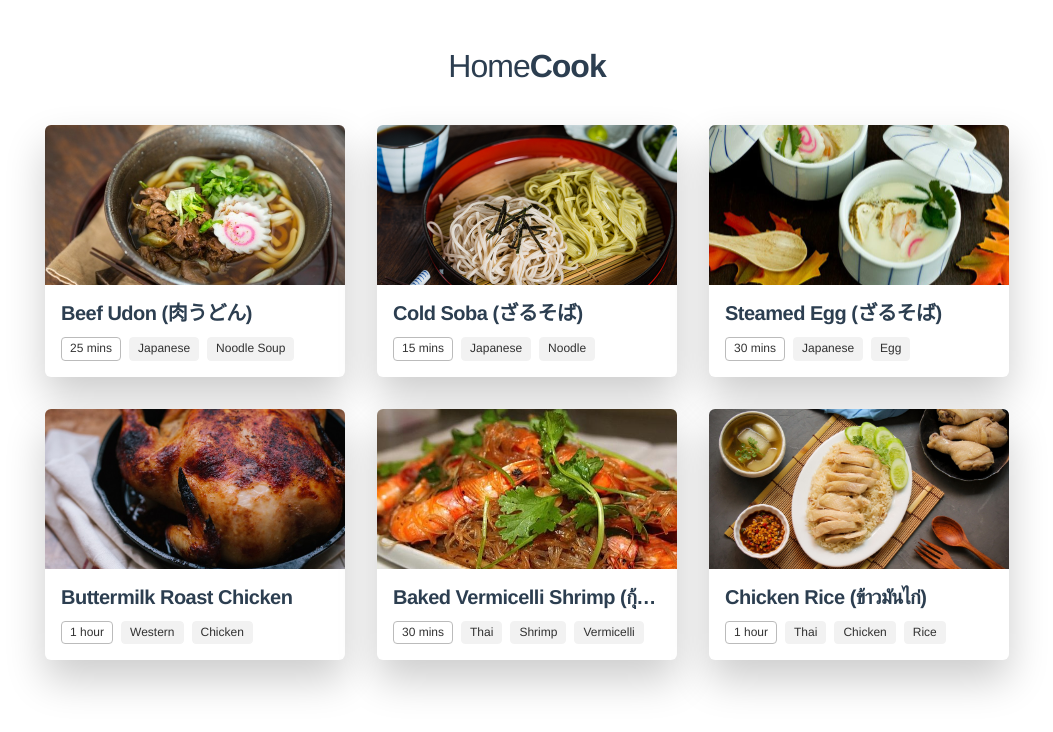
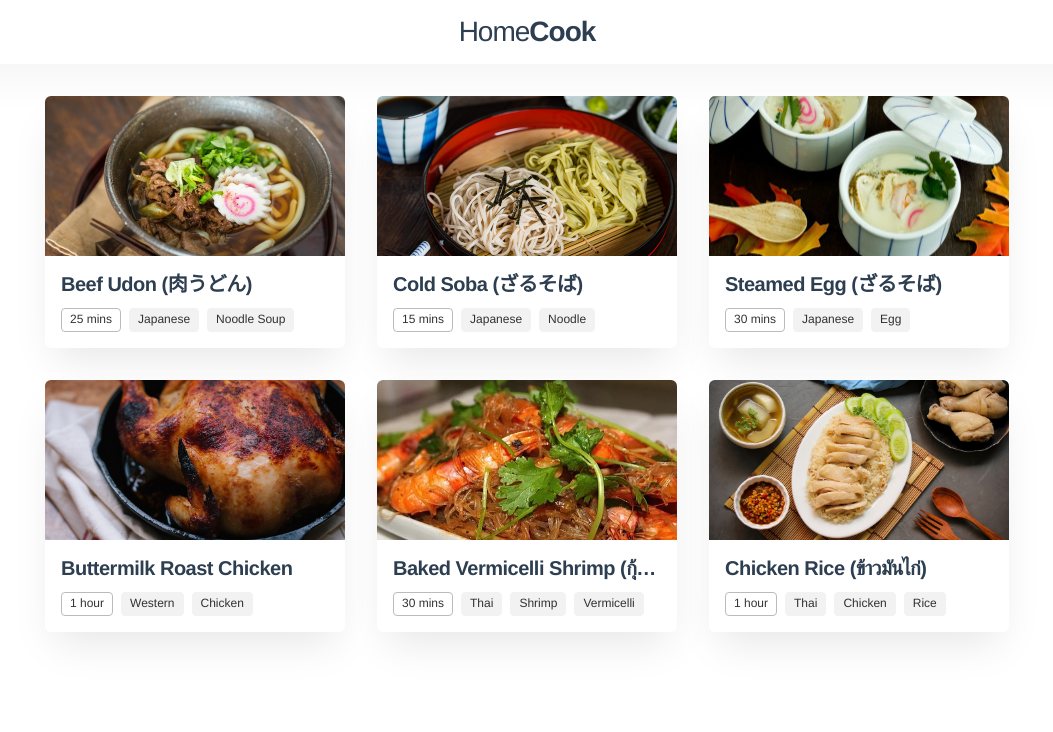
Before and after one commit to wivorn/homecook, a Vue app: page /#/ in a window 1280 px wide. Shown: the top 732 px of the page, without its empty margins (113-1166 px from the left). Built offline with nearby package versions, Linux system fonts and the light colour scheme.

Commit message:
Add navigation

```diff
--- a/src/App.vue
+++ b/src/App.vue
@@ -1,17 +1,55 @@
 <template>
   <div id="app">
-    <router-view/>
+    <nav>
+      <div class="container">
+        <h1 class="logo">Home<span>Cook</span></h1>
+      </div>
+    </nav>
+    <router-view />
   </div>
 </template>
 
 <style lang="scss">
 @import url("./styles/normalize.scss");
 
+* {
+  box-sizing: border-box;
+}
+
 #app {
+  position: relative;
   font-family: "Avenir", Helvetica, Arial, sans-serif;
   -webkit-font-smoothing: antialiased;
   -moz-osx-font-smoothing: grayscale;
   text-align: center;
   color: #2c3e50;
+
+  nav {
+    position: fixed;
+    top: 0;
+    left: 0;
+    width: 100%;
+    background: white;
+    z-index: 10;
+    text-align: center;
+    box-shadow: 0 20px 50px -20px rgba(0, 0, 0, 0.1);
+    padding: 16px;
+
+    .logo {
+      margin: 0;
+      font-size: 28px;
+      letter-spacing: -1px;
+      font-weight: normal;
+
+      span {
+        font-weight: bold;
+      }
+    }
+  }
+
+  .container {
+    max-width: 964px;
+    margin: 0 auto;
+  }
 }
 </style>
--- a/src/components/RecipeCard.vue
+++ b/src/components/RecipeCard.vue
@@ -25,7 +25,7 @@ export default {
       elem: null,
       left: 0,
       top: 0,
-      offsetFactor: 10
+      offsetFactor: 8
     };
   },
   computed: {
@@ -86,7 +86,7 @@ export default {
   background: #ffffff;
   text-decoration: none;
   text-align: left;
-  box-shadow: 0 20px 40px rgba(0, 0, 0, 0.2);
+  box-shadow: 0 20px 40px -10px rgba(0, 0, 0, 0.1);
   backface-visibility: hidden;
   transform-style: preserve-3d;
   transition: transform 400ms;
@@ -100,6 +100,7 @@ export default {
   @media screen and (max-width: 696px) {
     flex: 0 1 100%;
     max-width: 360px;
+    margin: 0 auto 32px;
   }
 
   @media screen and (max-width: 392px) {
@@ -131,7 +132,6 @@ export default {
   }
 
   .tag {
-    box-sizing: border-box;
     display: inline-block;
     padding: 4px 8px;
     background: #f2f2f2;
--- a/src/views/Home.vue
+++ b/src/views/Home.vue
@@ -1,6 +1,5 @@
 <template>
-  <div class="home">
-    <h1>Home<span>Cook</span></h1>
+  <div class="page">
     <div class="recipes">
       <RecipeCard
         v-for="recipe in recipes"
@@ -78,15 +77,9 @@ export default {
 };
 </script>
 
-<style lang="scss" scoped>
-h1 {
-  margin: 48px 0 40px;
-  letter-spacing: -1px;
-  font-weight: normal;
-
-  span {
-    font-weight: bold;
-  }
+<style lang="scss">
+.page {
+  margin-top: 64px;
 }
 
 .recipes {
@@ -95,7 +88,11 @@ h1 {
   justify-content: center;
   max-width: 1080px;
   margin: 0 auto;
-  padding: 0 16px;
+  padding: 32px 16px;
   transform: translateZ(0);
+
+  @media screen and (max-width: 392px) {
+    padding: 16px;
+  }
 }
 </style>
```
